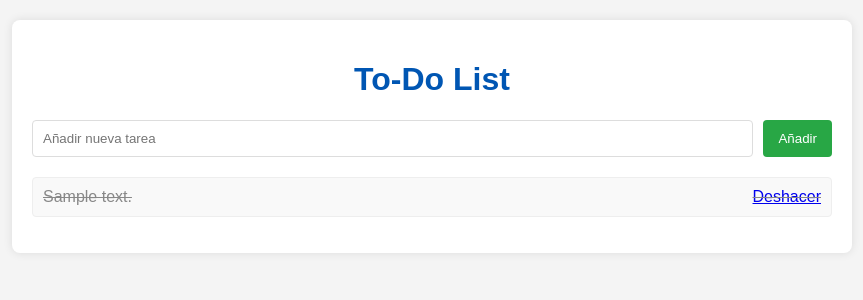
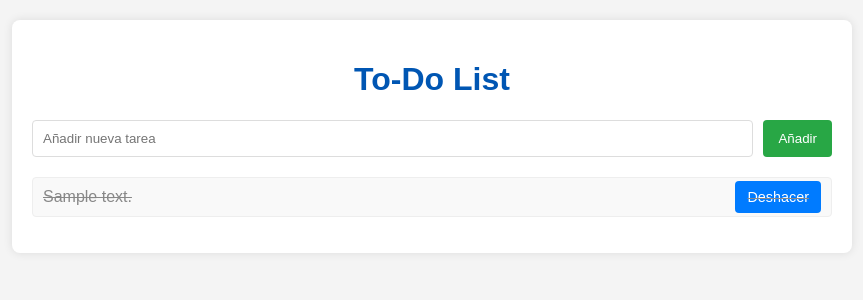
Before and after one commit to Luis04t/Crud-gitflow-project, a Flask app: template templates/index.html in a window 1280 px wide. Shown: the top 300 px of the page, without its empty margins (208-1071 px from the left). Run offline with Flask 3, Linux system fonts and the light colour scheme; the template is opened without the code that fills it: most values are stand-ins (such as "Sample title", 1, 10 or a date in 2020).

Commit message:
Update style.css

```diff
--- a/static/style.css
+++ b/static/style.css
@@ -59,3 +59,19 @@ h1 {
     text-decoration: line-through;
     color: #888;
 }
+
+.button {
+    padding: 8px 12px;
+    border: none;
+    border-radius: 4px;
+    cursor: pointer;
+    text-decoration: none;
+    color: white;
+    font-size: 0.9em;
+}
+.update-button {
+    background-color: #007bff;
+}
+.update-button:hover {
+    background-color: #0056b3;
+}
```
